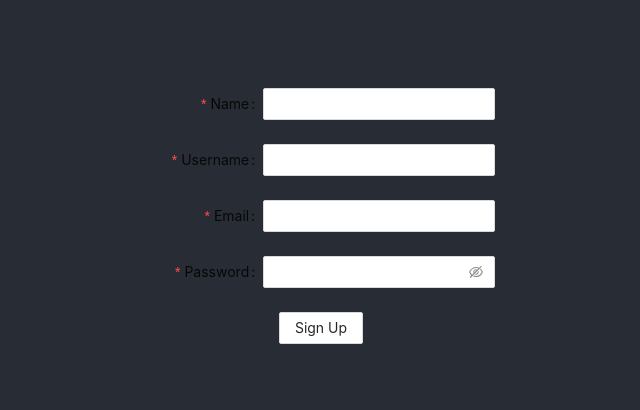
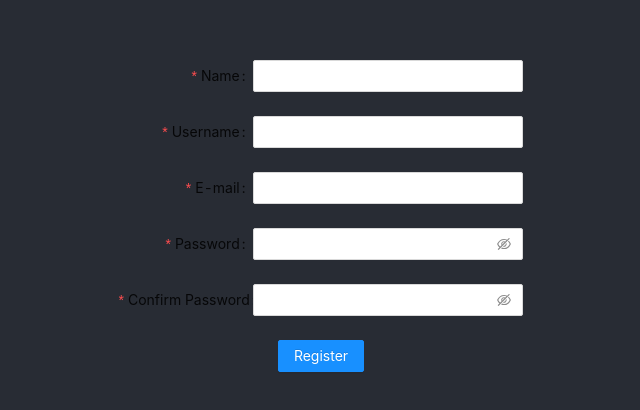
Before and after one commit to warehard/register-user-api-integration, a React (Create React App) app: page /register in a window 1280 px wide. Shown: the part 184-594 px from the top of the page, without its empty margins (319-959 px from the left). Built offline with nearby package versions, Linux system fonts and the light colour scheme.

Commit message:
post in the UserRegistration page implemented successefully plus rearanged the login html structure in order to implement a header to give the route options to registration and ...

```diff
--- a/package.json
+++ b/package.json
@@ -11,7 +11,8 @@
     "react": "^16.13.1",
     "react-dom": "^16.13.1",
     "react-router-dom": "^5.2.0",
-    "react-scripts": "3.4.3"
+    "react-scripts": "3.4.3",
+    "styled-components": "^5.1.1"
   },
   "scripts": {
     "start": "react-scripts start",
--- a/src/pages/login/index.jsx
+++ b/src/pages/login/index.jsx
@@ -34,6 +34,10 @@ const Login = () => {
   };
   console.log(token)
   return(
+    <div>
+      <div>
+
+      </div>
       <Form
         {...layout}
         name="basic"
@@ -67,6 +71,7 @@ const Login = () => {
           </Button>
         </Form.Item>
       </Form>
+    </div>
   )
 }
 
--- a/src/pages/register/index.jsx
+++ b/src/pages/register/index.jsx
@@ -1,11 +1,13 @@
-import React from 'react';
+import React, { useState } from 'react';
 import { Form, Input, Button } from 'antd';
+import axios from 'axios';
 
 const defaultValues = {
   name: "",
   username: "",
   email: "",
-  password: ""
+  password: "",
+  confirm: ""
 }
 
 const UserRegister = () => {
@@ -15,16 +17,24 @@ const UserRegister = () => {
     wrapperCol: { span: 16 },
   };
 
-  const tailLayout = {
-    wrapperCol: { offset: 8, span: 16 },
-  };
+  const onFinish = async values => {
 
-  const onFinish = values => {
     console.log('Success:', values);
-  };
 
-  const onFinishFailed = errorInfo => {
-    console.log('Failed:', errorInfo);
+    const response = await axios.post('https://ka-users-api.herokuapp.com/users', {
+      "headers": { 'content-type': 'application/json' },
+      "user": {
+        "name": values.name,
+        "user": values.username,
+        "email": values.email,
+        "password": values.password,
+        "password_confirmation": values.confirm
+      }
+    })
+    .then(response => {
+      console.log(response);
+    })
+    .catch((err) => console.log(err));
   };
 
   return (
@@ -32,7 +42,6 @@ const UserRegister = () => {
       name="basic"
       initialValues={{ remember: true }}
       onFinish={onFinish}
-      onFinishFailed={onFinishFailed}
     >
       <Form.Item
         label="Name"
@@ -51,22 +60,60 @@ const UserRegister = () => {
       </Form.Item>
 
       <Form.Item
-        label="Email"
         name="email"
-        rules={[{ required: true, message: 'Please input your Email!' }]}
+        label="E-mail"
+        rules={[
+          {
+            type: 'email',
+            message: 'The input is not valid E-mail!',
+          },
+          {
+            required: true,
+            message: 'Please input your E-mail!',
+          },
+        ]}
       >
         <Input />
       </Form.Item>
 
       <Form.Item
+        name="password"
         label="Password"
-        name="password"
-        rules={[{ required: true, message: 'Please input your password!' }]}
+        rules={[
+          {
+            required: true,
+            message: 'Please input your password!',
+          },
+        ]}
+        hasFeedback
       >
         <Input.Password />
       </Form.Item>
 
-      <Button type="submit" >Sign Up</Button>
+      <Form.Item
+        name="confirm"
+        label="Confirm Password"
+        dependencies={['password']}
+        hasFeedback
+        rules={[
+          {
+            required: true,
+            message: 'Please confirm your password!',
+          },
+          ({ getFieldValue }) => ({
+            validator(rule, value) {
+              if (!value || getFieldValue('password') === value) {
+                return Promise.resolve();
+              }
+              return Promise.reject('The two passwords that you entered do not match!');
+            },
+          }),
+        ]}
+      >
+        <Input.Password />
+      </Form.Item>
+
+      <Button type="primary" htmlType="submit">Register</Button>
     </Form>
   )
 }
--- a/src/pages/users/index.jsx
+++ b/src/pages/users/index.jsx
@@ -30,8 +30,6 @@ const Users = () => {
       total={500}
     />
 
-
-
     </>
   )
 }
```
Also changed, not shown: 1 other file (tests, documents, lock files or other folders). Lines whose indentation alone changed are shown as unchanged.
